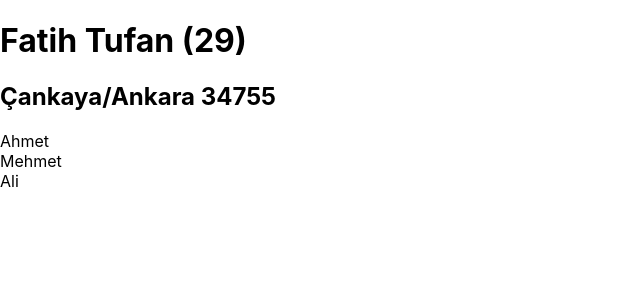
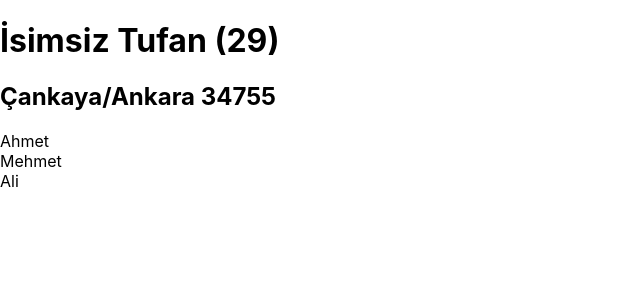
Before and after one commit to fatihtufan/first-app, a React (Create React App) app: page / in a window 1280 px wide. Shown: the top 300 px of the page, without its empty margins (0-640 px from the left). Built offline with nearby package versions, Linux system fonts and the light colour scheme.

Commit message:
defaultprops

```diff
--- a/src/App.js
+++ b/src/App.js
@@ -20,7 +20,7 @@ function App() {
   return (
     <>
       <User
-        name="Fatih"
+        // name="Fatih"
         surname="Tufan"
         isLoggedIn={true}
         age={"29"}
--- a/src/components/User.js
+++ b/src/components/User.js
@@ -3,9 +3,13 @@ import PropsTypes from "prop-types";
 
 
 function User({ name, surname, age, isLoggedIn, friends, address }) {
+    if (!isLoggedIn) {
+        return <div>Giriş Yapmadınız</div>;
+    }
+
     return (
         <>
-            <h1>{isLoggedIn ? `${name} ${surname} (${age})` : "Giriş Yapmadınız."}</h1>
+            <h1>{`${name} ${surname} (${age})`}</h1>
             <h2>{address.title} {address.zip}</h2>
 
             {friends &&
@@ -33,4 +37,10 @@ User.propTypes = {
 
 };
 
+
+User.defaultProps = {
+    name:"İsimsiz",
+    isLoggedIn: false
+}
+
 export default User;
```
